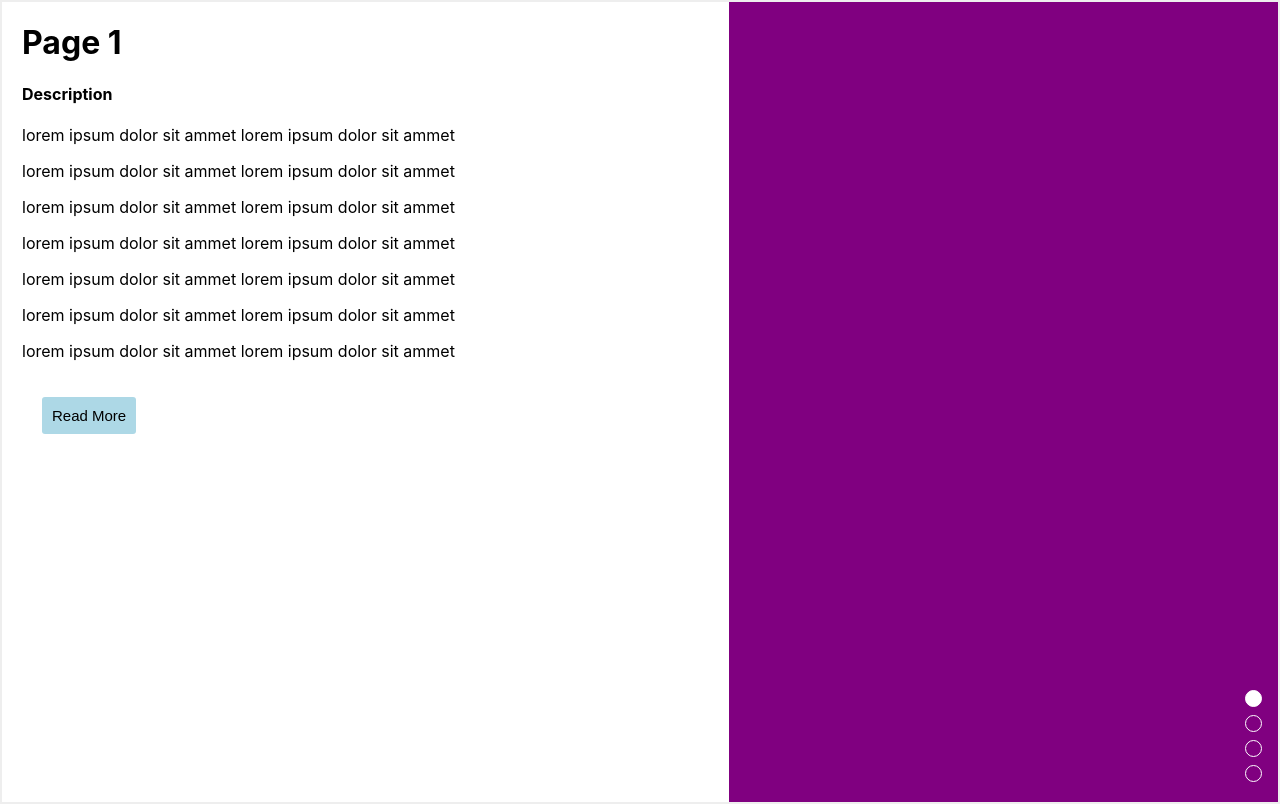
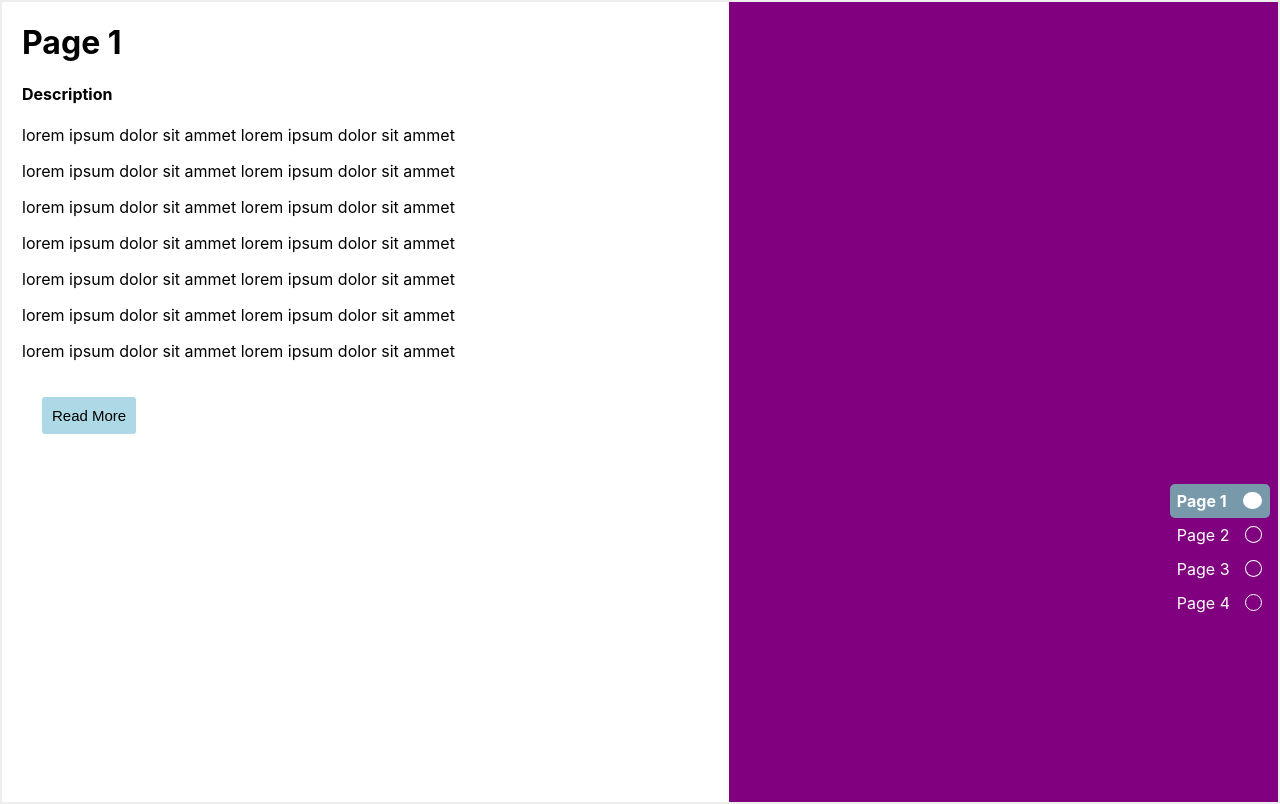
Before and after one commit to opintasolutions/hunar_pro, a React (Create React App) app: page / in a window 1280 px wide. Shown: the top 804 px of the page. Built offline with nearby package versions, Linux system fonts and the light colour scheme.

Commit message:
smalt & beryl 02

```diff
--- a/src/App.css
+++ b/src/App.css
@@ -25,7 +25,7 @@
 .page-nos-indicator {
    position: fixed;
    background: transparent;
-   bottom: 10px;
+   bottom: 180px;
    right: 10px;
 }
 
@@ -35,6 +35,7 @@
    border-radius: 50%;
    border: 1px solid white;
    margin: 8px;
+   flex-grow: 5;
 }
 .fill {
    background: white;
@@ -48,3 +49,19 @@
    cursor: pointer;
    margin: 20px;
 }
+.page-pos-box {
+  display: flex;
+}
+.page-no-txt {
+  color: white;
+  flex-grow: 5;
+  padding: 7px;
+}
+.fill-box {
+  background: #79a;
+  border-radius: 5px;
+  font-weight: bold;
+}
+a {
+  text-decoration: none;
+  }
--- a/src/App.js
+++ b/src/App.js
@@ -40,8 +40,8 @@ class App extends Component {
   render() {
     return (
       <div className="App">
-        <div class="page-card" id="page-1">
-          <div class="page-desc">
+        <div className="page-card" id="page-1">
+          <div className="page-desc">
              <h1>Page 1</h1>
             <h4>Description</h4>
             <p>lorem ipsum dolor sit ammet lorem ipsum dolor sit ammet</p>
@@ -51,12 +51,12 @@ class App extends Component {
             <p>lorem ipsum dolor sit ammet lorem ipsum dolor sit ammet</p>
             <p>lorem ipsum dolor sit ammet lorem ipsum dolor sit ammet</p>
             <p>lorem ipsum dolor sit ammet lorem ipsum dolor sit ammet</p>
-            <button class="home-read-more">Read More</button>
+            <button className="home-read-more">Read More</button>
      </div>
-          <div class="page-pic"></div>
+          <div className="page-pic"></div>
         </div>
-      <div class="page-card" id="page-2">
-        <div class="page-desc">
+      <div className="page-card" id="page-2">
+        <div className="page-desc">
               <h1>Page 2</h1>
             <h4>Description</h4>
             <p>lorem ipsum dolor sit ammet lorem ipsum dolor sit ammet</p>
@@ -66,12 +66,12 @@ class App extends Component {
             <p>lorem ipsum dolor sit ammet lorem ipsum dolor sit ammet</p>
             <p>lorem ipsum dolor sit ammet lorem ipsum dolor sit ammet</p>
             <p>lorem ipsum dolor sit ammet lorem ipsum dolor sit ammet</p>
-            <button class="home-read-more">Read More</button>
+            <button className="home-read-more">Read More</button>
       </div>
-          <div class="page-pic"></div>
+          <div className="page-pic"></div>
         </div>
-      <div class="page-card" id="page-3">
-        <div class="page-desc">
+      <div className="page-card" id="page-3">
+        <div className="page-desc">
             <h1>Page 3</h1>
             <h4>Description</h4>
             <p>lorem ipsum dolor sit ammet lorem ipsum dolor sit ammet</p>
@@ -81,12 +81,12 @@ class App extends Component {
             <p>lorem ipsum dolor sit ammet lorem ipsum dolor sit ammet</p>
             <p>lorem ipsum dolor sit ammet lorem ipsum dolor sit ammet</p>
             <p>lorem ipsum dolor sit ammet lorem ipsum dolor sit ammet</p>
-            <button class="home-read-more">Read More</button>
+            <button className="home-read-more">Read More</button>
       </div>
-          <div class="page-pic"></div>
+          <div className="page-pic"></div>
         </div>
-      <div class="page-card" id="page-4">
-        <div class="page-desc">
+      <div className="page-card" id="page-4">
+        <div className="page-desc">
              <h1>Page 4</h1>
             <h4>Description</h4>
             <p>lorem ipsum dolor sit ammet lorem ipsum dolor sit ammet</p>
@@ -96,19 +96,15 @@ class App extends Component {
             <p>lorem ipsum dolor sit ammet lorem ipsum dolor sit ammet</p>
             <p>lorem ipsum dolor sit ammet lorem ipsum dolor sit ammet</p>
             <p>lorem ipsum dolor sit ammet lorem ipsum dolor sit ammet</p>
-            <button class="home-read-more">Read More</button>
+            <button className="home-read-more">Read More</button>
       </div>
-          <div class="page-pic"></div>
+          <div className="page-pic"></div>
         </div>
-      <div class="page-nos-indicator">
-        {this.state.pageNo === 1 ? <div class="highlighter-circle fill"></div> : <div class="highlighter-circle"></div>}
-        {this.state.pageNo === 2 ? <div class="highlighter-circle fill"></div> : <div class="highlighter-circle"></div>}
-        {this.state.pageNo === 3 ? <div class="highlighter-circle fill"></div> : <div class="highlighter-circle"></div>}
-        {this.state.pageNo === 4 ? <div class="highlighter-circle fill"></div> : <div class="highlighter-circle"></div>}
-        { /* <div class="highlighter-circle">{ this.state.pageNo === 1 ? <div class="fill"></div> : null}</div>
-        <div class="highlighter-circle">{ this.state.pageNo === 2 ? <div class="fill"></div> : null}</div>
-        <div class="highlighter-circle">{ this.state.pageNo === 3 ? <div class="fill"></div> : null}</div>
-        <div class="highlighter-circle">{ this.state.pageNo === 4 ? <div class="fill"></div> : null}</div>*/}
+      <div className="page-nos-indicator">
+        <a href="#page-1"><div id="page1-ind" className={this.state.pageNo === 1 ? "page-pos-box fill-box" : "page-pos-box"}><div className="page-no-txt">Page 1</div><div className={this.state.pageNo === 1 ? "highlighter-circle fill" : "highlighter-circle"}></div></div> </a>
+        <a href="#page-2"><div id="page2-ind" className={this.state.pageNo === 2 ? "page-pos-box fill-box" : "page-pos-box"}><div className="page-no-txt">Page 2</div><div className={this.state.pageNo === 2 ? "highlighter-circle fill" : "highlighter-circle"}></div></div> </a>
+        <a href="#page-3"><div id="page3-ind" className={this.state.pageNo === 3 ? "page-pos-box fill-box" : "page-pos-box"}><div className="page-no-txt">Page 3</div><div className={this.state.pageNo === 3 ? "highlighter-circle fill" : "highlighter-circle"}></div></div> </a>
+        <a href="#page-4"><div id="page4-ind" className={this.state.pageNo === 4 ? "page-pos-box fill-box" : "page-pos-box"}><div className="page-no-txt">Page 4</div><div className={this.state.pageNo === 4 ? "highlighter-circle fill" : "highlighter-circle"}></div></div> </a>
       </div>
       </div>
     );
```
